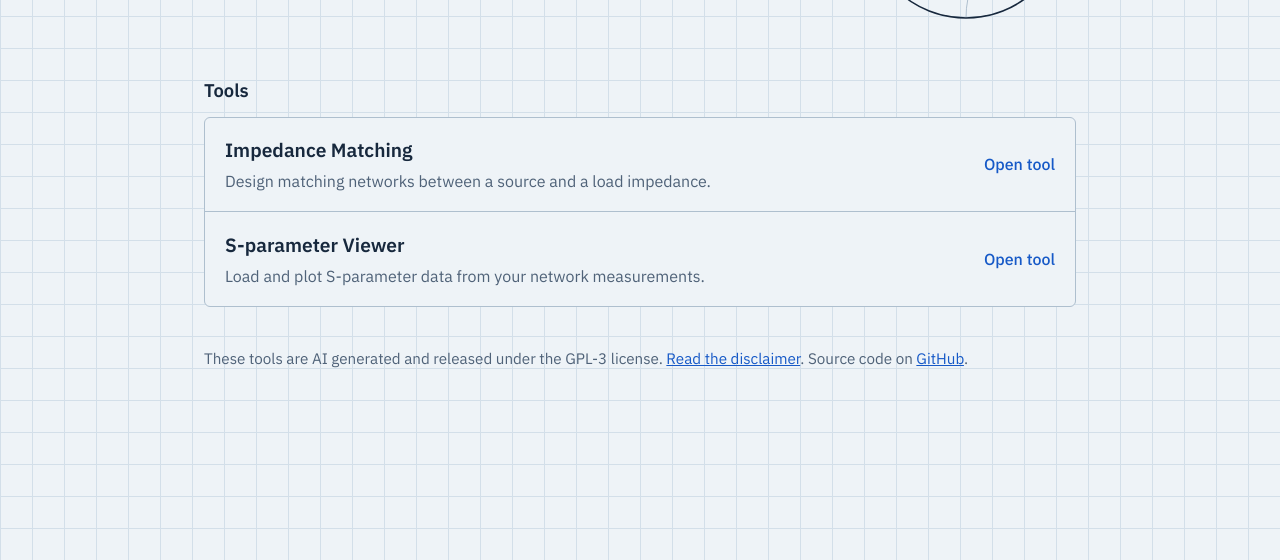
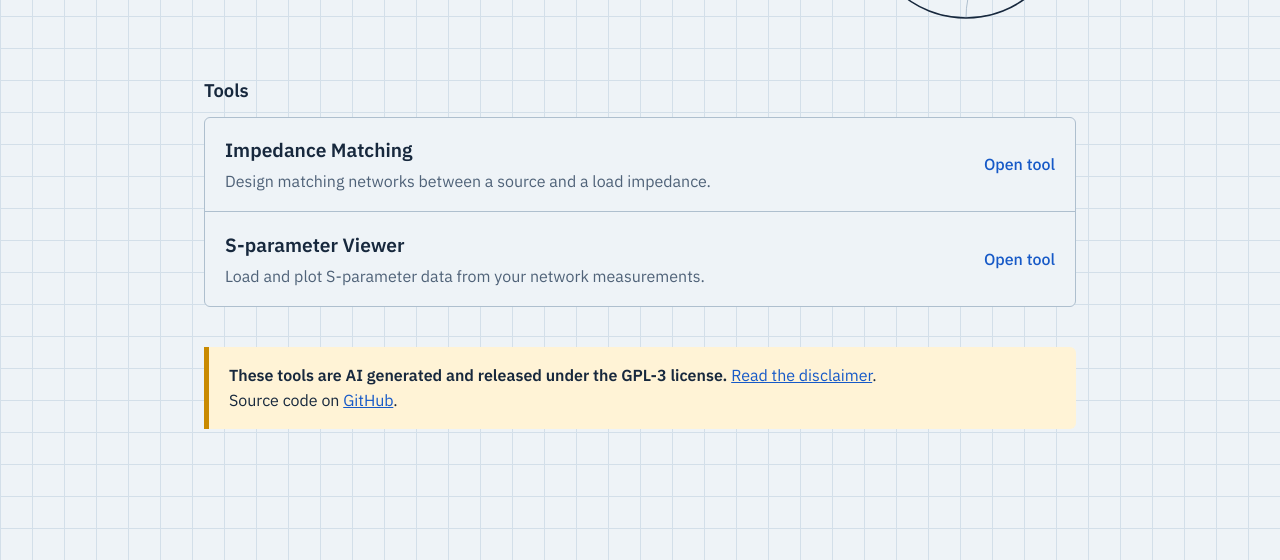
Before and after one commit to andresmmera/rf-design-tools-Claude, a plain HTML site: page index.html in a window 1280 px wide. Shown: the part 240-800 px from the top of the page. Drawn offline with Linux system fonts and the light colour scheme.

Commit message:
Highlight AI disclaimer

```diff
--- a/index.html
+++ b/index.html
@@ -17,6 +17,8 @@
     --trace: #c2185b;
     --link: #1659c7;
     --row-hover: #e1ebf4;
+    --notice: #fff3d6;
+    --notice-line: #c98a00;
   }
   :root:not([data-theme="light"]) { color-scheme: light dark; }
   @media (prefers-color-scheme: dark) {
@@ -29,6 +31,8 @@
       --trace: #ff6fa5;
       --link: #7fb0ff;
       --row-hover: #172a3f;
+      --notice: #2b2410;
+      --notice-line: #e0a82e;
     }
   }
   * { box-sizing: border-box; }
@@ -86,8 +90,17 @@
   .open { grid-row: 1 / span 2; grid-column: 2; align-self: center; color: var(--link); font-weight: 500; }
   ul.tools a:hover .open { text-decoration: underline; }
 
-  footer { margin-top: 2.5rem; color: var(--muted); font-size: .95rem; }
+  footer {
+    margin-top: 2.5rem;
+    background: var(--notice);
+    border-left: 5px solid var(--notice-line);
+    border-radius: 0 6px 6px 0;
+    padding: 1rem 1.25rem;
+    color: var(--ink);
+  }
+  footer p { margin: 0; max-width: 68ch; }
   footer a { color: var(--link); }
+  footer a:focus-visible { outline: 3px solid var(--link); outline-offset: 2px; }
 
   @media (max-width: 640px) {
     header { grid-template-columns: 1fr; }
@@ -148,8 +161,9 @@
   </main>
 
   <footer>
-    These tools are AI generated and released under the GPL-3 license. <a href="disclaimer.html">Read the disclaimer</a>.
-    Source code on <a href="https://github.com/andresmmera/rf-design-tools-Claude">GitHub</a>.
+    <p><strong>These tools are AI generated and released under the GPL-3 license.</strong>
+    <a href="disclaimer.html">Read the disclaimer</a>.
+    Source code on <a href="https://github.com/andresmmera/rf-design-tools-Claude">GitHub</a>.</p>
   </footer>
 </div>
 </body>
```
